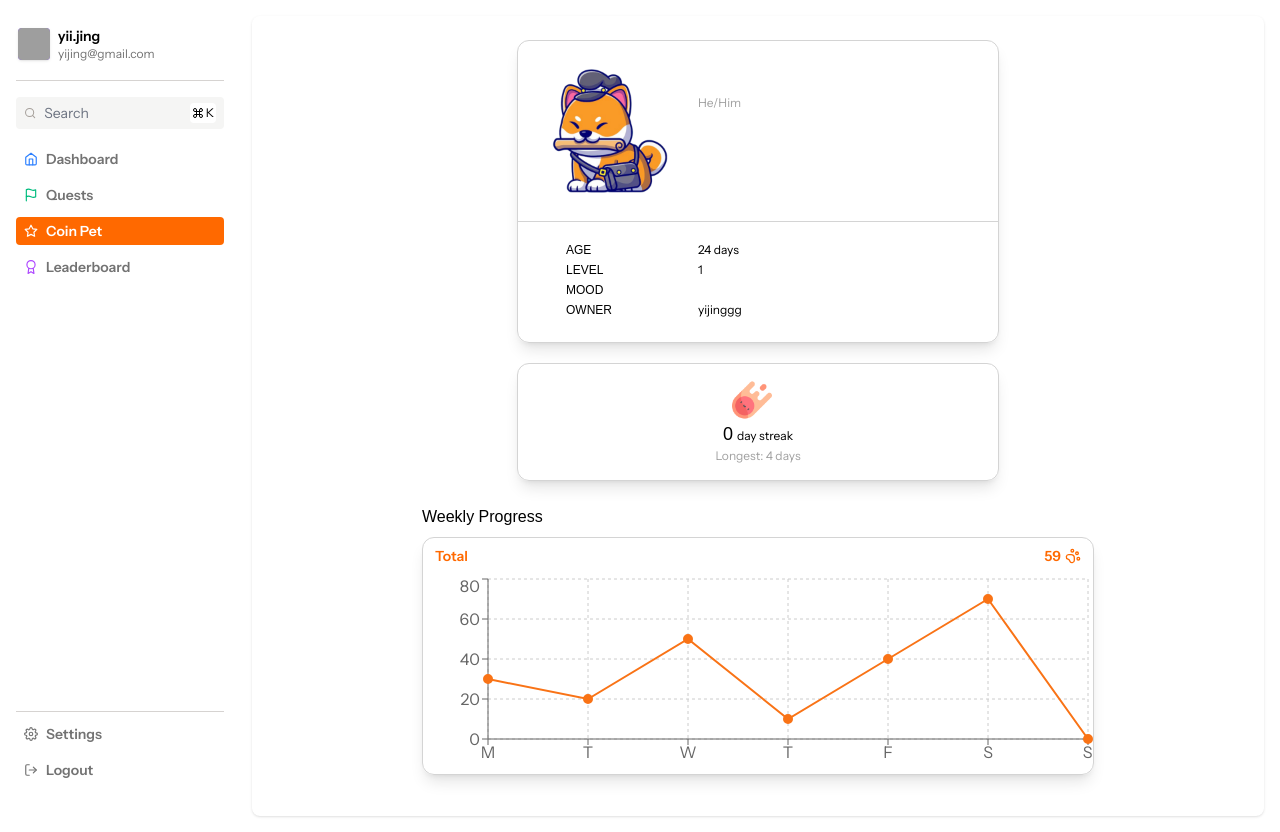
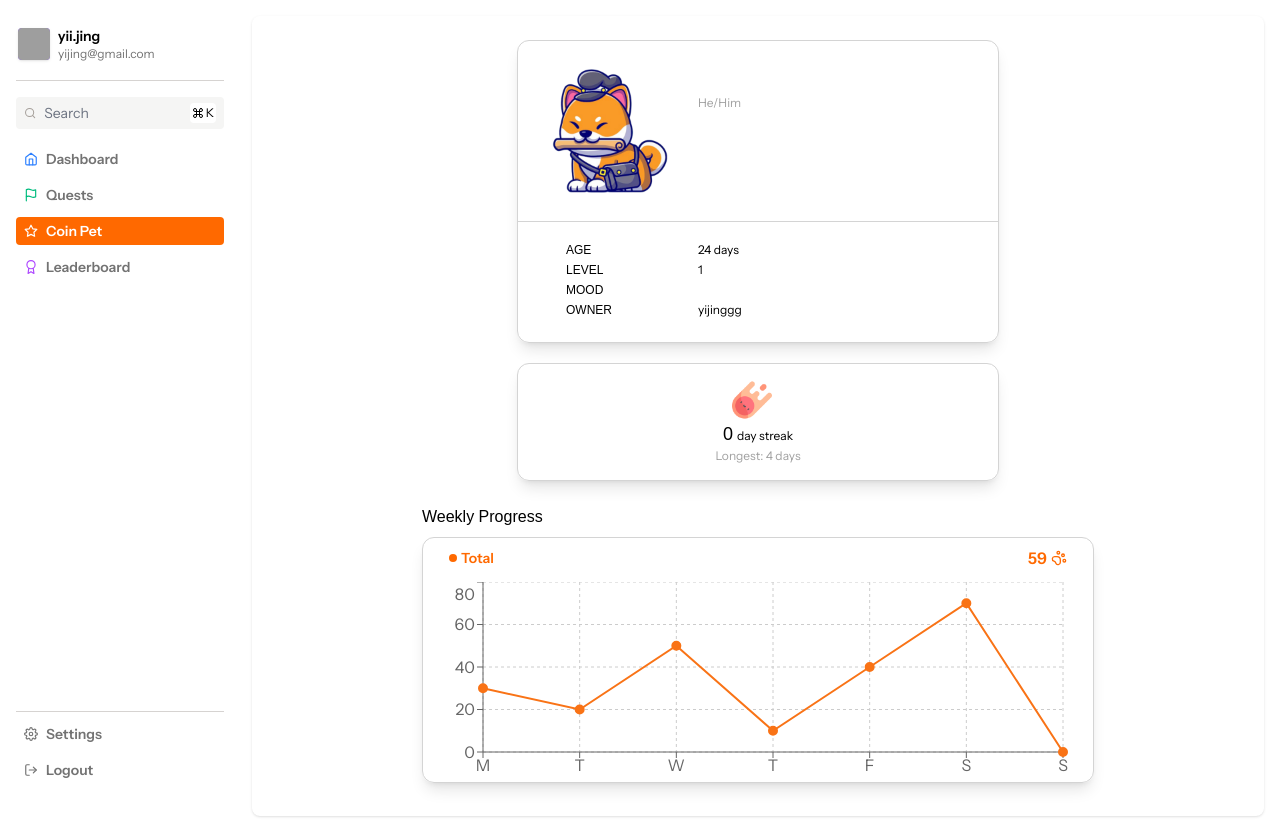
Before and after one commit to samuelngry/Coinly, a React (Vite) app in the folder client/: page /pet in a window 1280 px wide. Built offline with nearby package versions, Linux system fonts and the light colour scheme; no server answers; grey boxes are pictures that could not be loaded; a web font is replaced by a local one.

Commit message:
feat: align total xp and line chart

```diff
--- a/client/src/pet/PetStat.jsx
+++ b/client/src/pet/PetStat.jsx
@@ -4,7 +4,6 @@ import {
   Line,
   XAxis,
   YAxis,
-  Tooltip,
   CartesianGrid,
   ResponsiveContainer,
 } from 'recharts';
@@ -15,22 +14,26 @@ const PetStat = ({ data }) => {
     <div className='mt-6 w-full max-w-2xl mx-auto'>
       <h2 className='mb-2'>Weekly Progress</h2>
       <div className='border border-neutral-300 shadow-lg shadow-black/10 rounded-xl'>
-        <div className='flex justify-between mx-3 my-2'>
+        <div className='flex justify-between mx-6.5 my-2'>
+            <div className='flex items-center gap-1'>
+                <div className='w-2 h-2 rounded-full bg-orange-500'></div>
                 <span className='text-orange-500 font-semibold text-sm'>Total</span>
+            </div>
             <div className='flex items-center gap-1'>
-                <span className='text-orange-500 font-semibold text-sm'>59</span>
+                <span className='text-orange-500 font-semibold text-md'>59</span>
                 <PawPrint alt='Paw' className='w-4 h-4 text-orange-500'/>
             </div>
         </div>
+        <div className='flex justify-center items-center mt-3'>
             <ResponsiveContainer width="100%" height={200}>
-            <LineChart data={data}>
+                <LineChart data={data} margin={{ right: 30}}>
                 <CartesianGrid strokeDasharray="3 3" />
                 <XAxis dataKey="day" />
                 <YAxis allowDecimals={false} />
                 <Line
                     type="linear"
                     dataKey="xp"
-                stroke="#F97316"
+                    stroke="#f97316"
                     strokeWidth={2}
                     dot={{ r: 4, fill: '#f97316' }}
                 />
@@ -38,6 +41,7 @@ const PetStat = ({ data }) => {
             </ResponsiveContainer>
         </div>
       </div>
+    </div>
   );
 };
 
```
Lines whose indentation alone changed are shown as unchanged.
